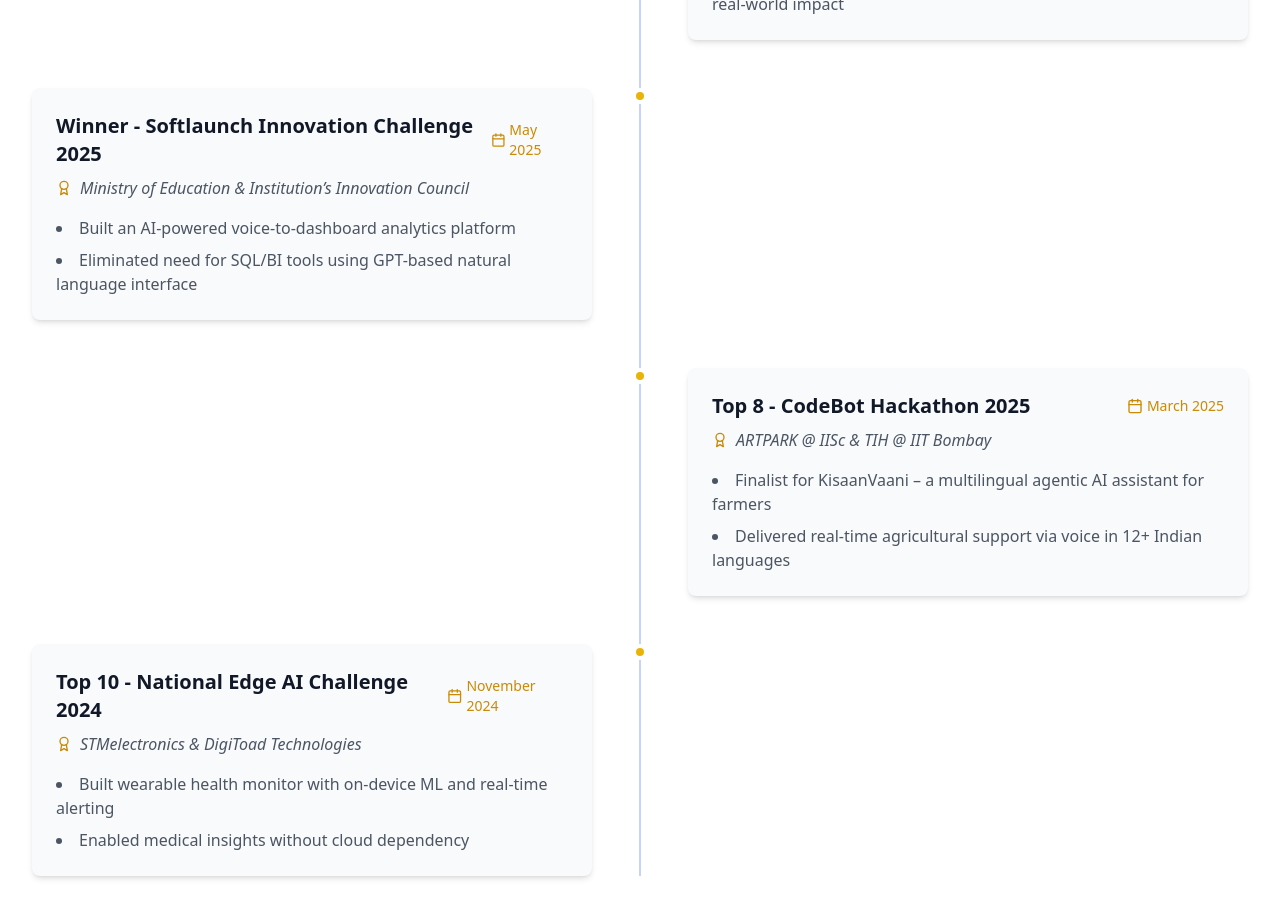
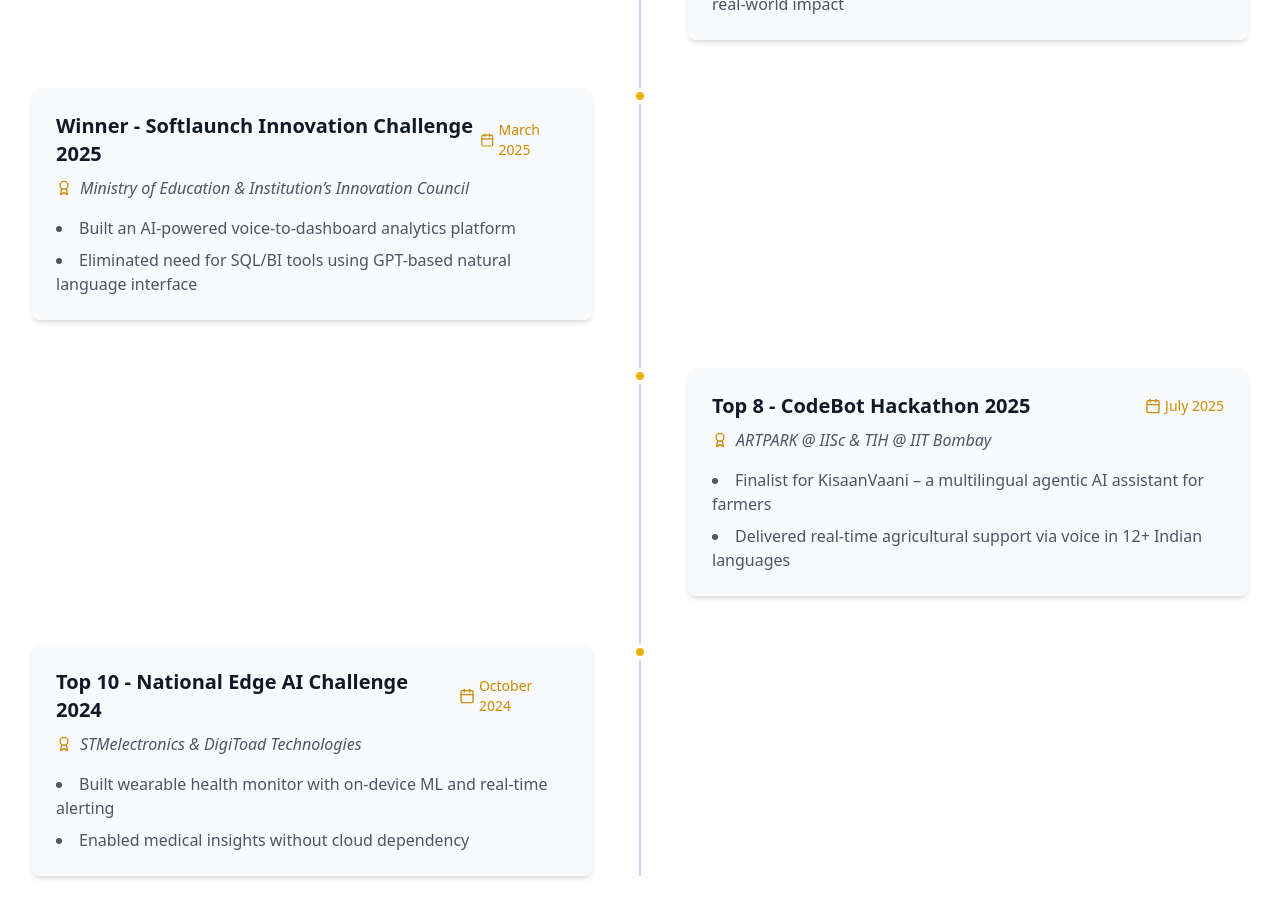
Before and after one commit to ZAPcodes/portfolio_akhil, a React (Vite) app: page / in a window 1280 px wide. Shown: the part 2860-3778 px from the top of the page. Built offline with nearby package versions, Linux system fonts and the light colour scheme.

Commit message:
Update Achievements.tsx

```diff
--- a/src/components/Achievements.tsx
+++ b/src/components/Achievements.tsx
@@ -30,7 +30,7 @@ const achievements: AchievementItem[] = [
   {
     title: "Winner - Softlaunch Innovation Challenge 2025",
     organization: "Ministry of Education & Institution’s Innovation Council",
-    period: "May 2025",
+    period: "March 2025",
     details: [
       "Built an AI-powered voice-to-dashboard analytics platform",
       "Eliminated need for SQL/BI tools using GPT-based natural language interface"
@@ -39,7 +39,7 @@ const achievements: AchievementItem[] = [
   {
     title: "Top 8 - CodeBot Hackathon 2025",
     organization: "ARTPARK @ IISc & TIH @ IIT Bombay",
-    period: "March 2025",
+    period: "July 2025",
     details: [
       "Finalist for KisaanVaani – a multilingual agentic AI assistant for farmers",
       "Delivered real-time agricultural support via voice in 12+ Indian languages"
@@ -48,7 +48,7 @@ const achievements: AchievementItem[] = [
   {
     title: "Top 10 - National Edge AI Challenge 2024",
     organization: "STMelectronics & DigiToad Technologies",
-    period: "November 2024",
+    period: "October 2024",
     details: [
       "Built wearable health monitor with on-device ML and real-time alerting",
       "Enabled medical insights without cloud dependency"
```
